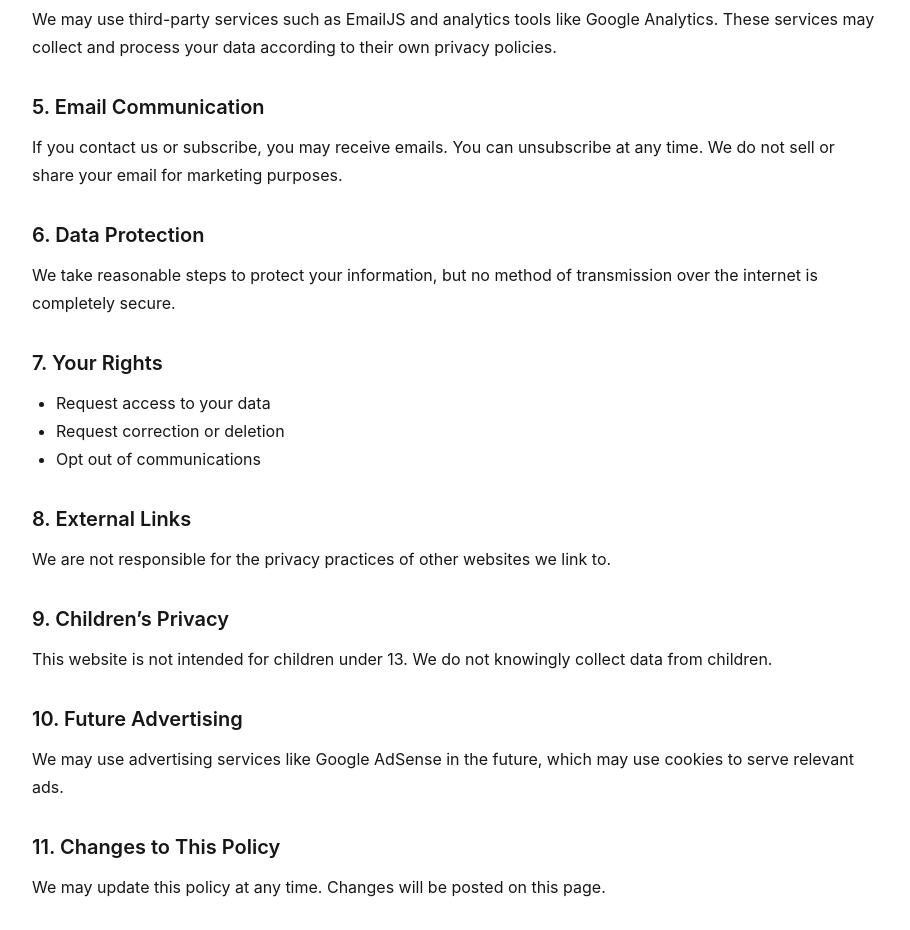
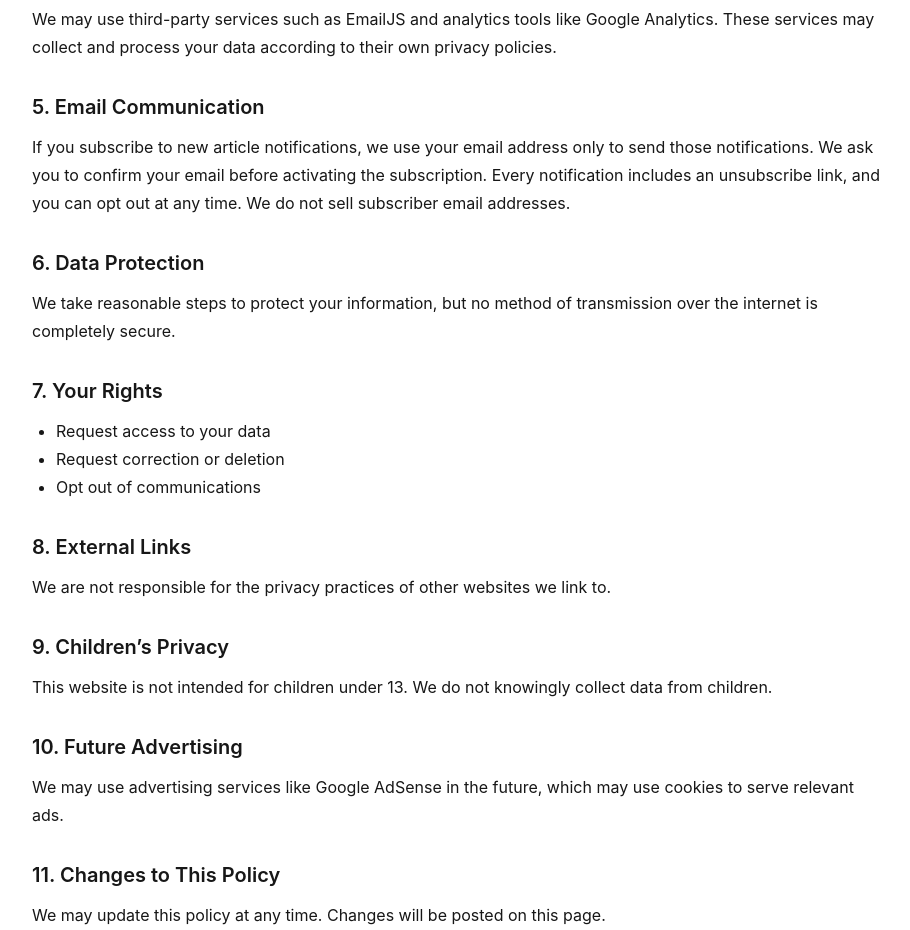
Before and after one commit to Divinity-dev/Nutrition-blog, a Next.js app: page /privacy in a window 1280 px wide. Shown: the part 1020-1950 px from the top of the page, without its empty margins (184-1094 px from the left). Built offline with nearby package versions, Linux system fonts and the light colour scheme; no server answers.

Commit message:
Clarify newsletter consent and unsubscribe privacy terms

```diff
--- a/src/app/privacy/page.jsx
+++ b/src/app/privacy/page.jsx
@@ -59,8 +59,7 @@ export default function PrivacyPolicy() {
 
       <h2 className="text-xl font-semibold mt-8 mb-3">5. Email Communication</h2>
       <p className="mb-6">
-        If you contact us or subscribe, you may receive emails. You can unsubscribe
-        at any time. We do not sell or share your email for marketing purposes.
+        If you subscribe to new article notifications, we use your email address only to send those notifications. We ask you to confirm your email before activating the subscription. Every notification includes an unsubscribe link, and you can opt out at any time. We do not sell subscriber email addresses.
       </p>
 
       <h2 className="text-xl font-semibold mt-8 mb-3">6. Data Protection</h2>
```
